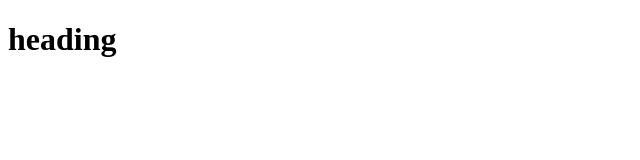
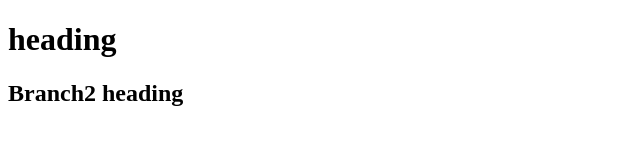
Before and after one commit to umeshnath/A2-test, a plain HTML site: page index.html in a window 1280 px wide. Shown: the whole page, without its empty margins (0-640 px from the left). Drawn offline with Linux system fonts and the light colour scheme.

Commit message:
created branch 2 heading

```diff
--- a/index.html
+++ b/index.html
@@ -3,5 +3,6 @@
 <head></head>
 <body>
     <h1>heading </h1>
+    <h2>Branch2 heading</h2>
 </body>
 </html>
```
